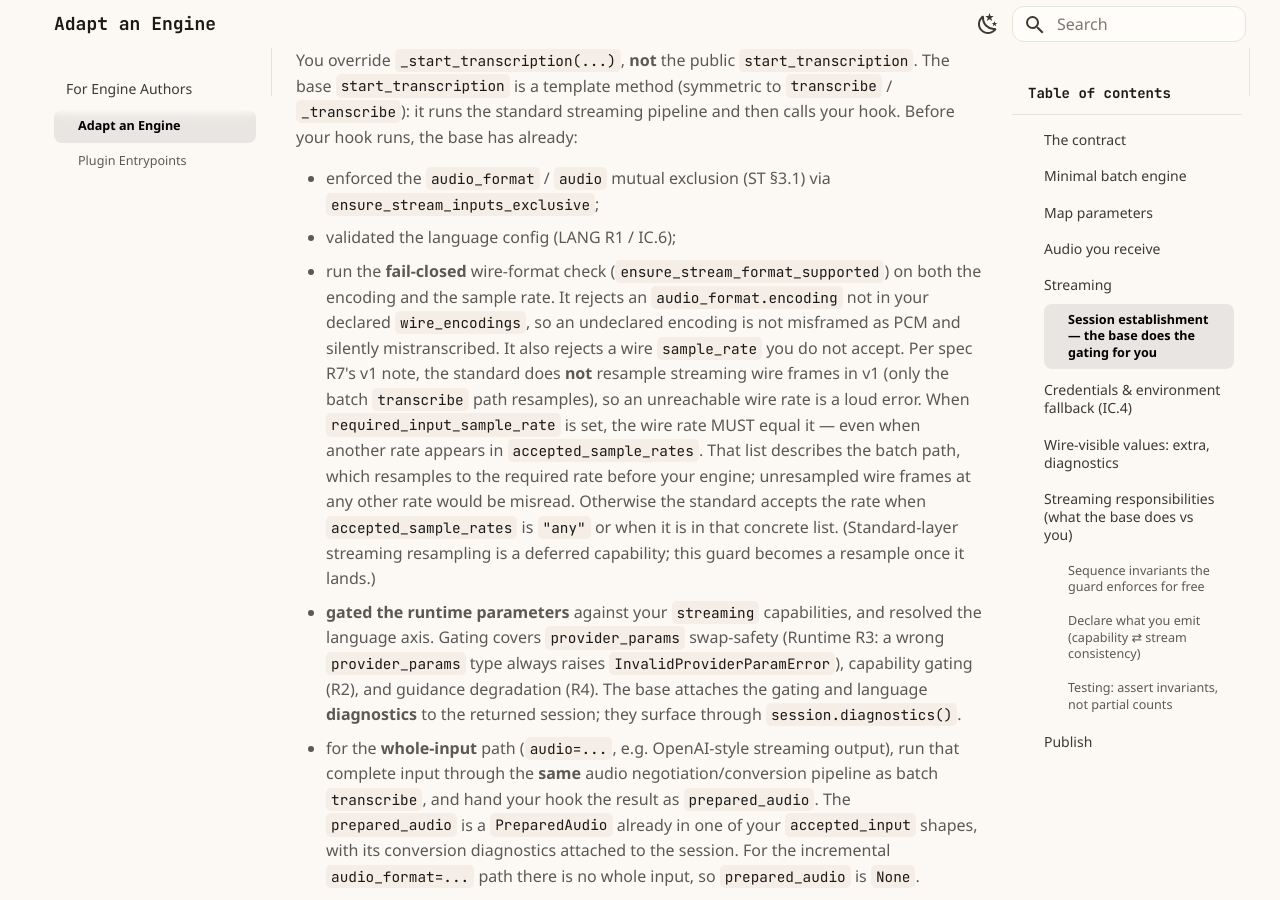
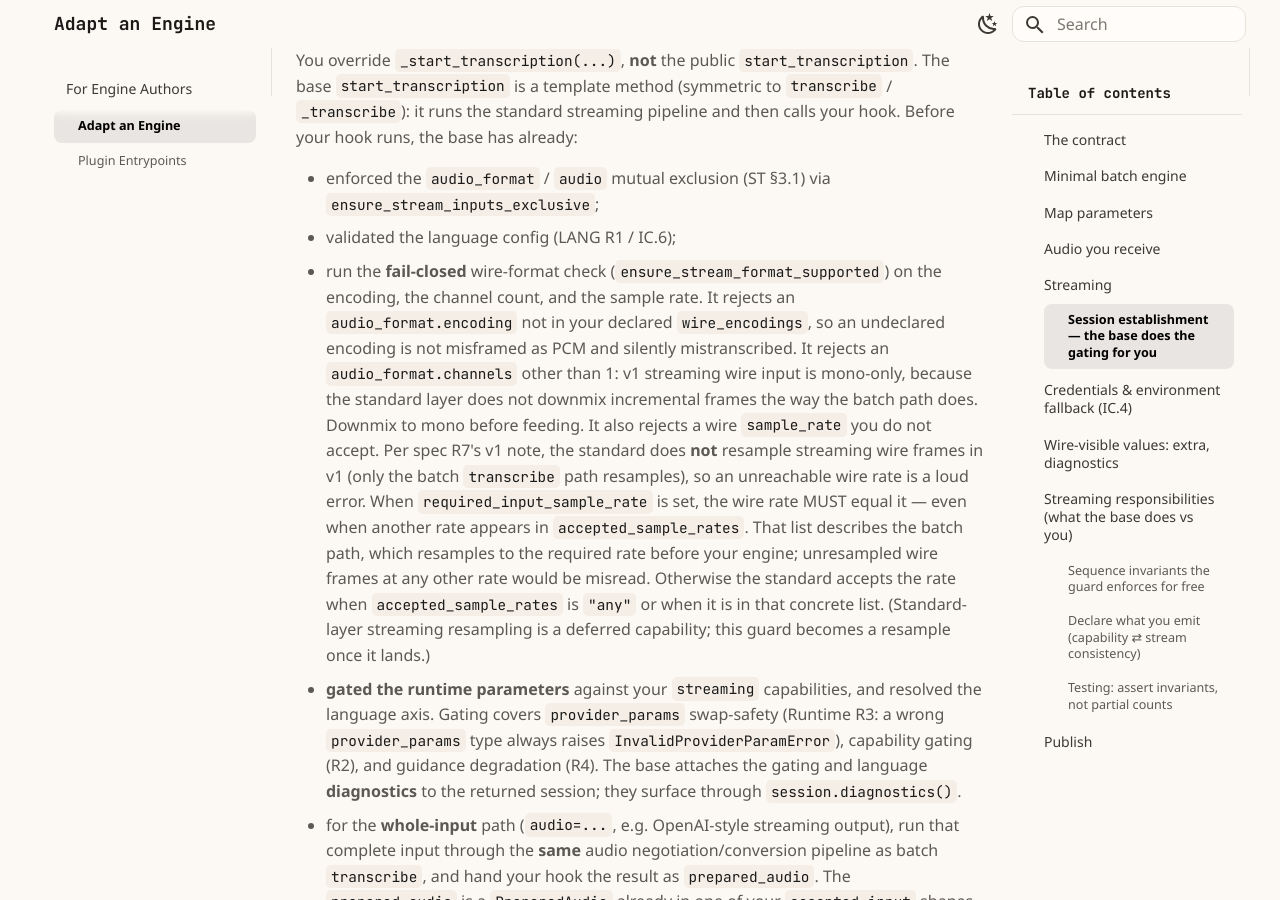
Before and after one commit to standard-voice/standard_asr, an MkDocs documentation site: the page built from docs/for_asr_dev/adapting_engine.md, in a window 1280 px wide and 900 px high, scrolled down 2987 px. Built offline with MkDocs 1.6.1 and Material for MkDocs 9.7.7, drawn with Linux system fonts in a browser that asks for light colours; plug-ins that fetch from the network failed and are left out.

Commit message:
fix: correct a docs inaccuracy and polish consistency flagged by the deep review
The per-block deep verification confirmed the branch is behavior-preserving (the
two de-dup refactors are byte-identical, and no identifier or wire literal
changed). It found one real rewrite-introduced inaccuracy and a few cosmetic
slips:

- quickstart.md: "only WAV files work" was too absolute. Without the [audio]
  extra, MP3/FLAC/OGG still decode through the FFmpeg fallback when ffmpeg is on
  PATH, so the scope is restored.
- adapting_engine.md: the streaming wire-format check also fail-closes on
  channels (v1 wire input is mono-only, no incremental downmix); the bullet now
  says so, alongside the encoding and sample-rate checks.
- properties.py: make the required_input_sample_rate message active, matching
  its now-active sibling.
- loader.py + test_audio_utils.py: use the codebase's one-word "downmix" /
  "upmix" everywhere (the warning rewrite had left neighbors hyphenated).
- test_audio_utils.py: add the missing space in the "[OK]" runner markers.
- pyproject.toml + TERMINOLOGY.md: correct two loose comments (tests are exempt
  from all pydocstyle rules; the DIAG_* pattern uses a past-tense verb).

No behavior change; full suite green at 100% coverage.

```diff
--- a/docs/for_asr_dev/adapting_engine.md
+++ b/docs/for_asr_dev/adapting_engine.md
@@ -125,10 +125,13 @@ calls your hook. Before your hook runs, the base has already:
   `ensure_stream_inputs_exclusive`;
 - validated the language config (LANG R1 / IC.6);
 - run the **fail-closed** wire-format check (`ensure_stream_format_supported`) on
-  both the encoding and the sample rate. It rejects an `audio_format.encoding` not
-  in your declared `wire_encodings`, so an undeclared encoding is not misframed as
-  PCM and silently mistranscribed. It also rejects a wire `sample_rate` you do not
-  accept. Per spec R7's v1 note, the standard does **not** resample streaming wire
+  the encoding, the channel count, and the sample rate. It rejects an
+  `audio_format.encoding` not in your declared `wire_encodings`, so an undeclared
+  encoding is not misframed as PCM and silently mistranscribed. It rejects an
+  `audio_format.channels` other than 1: v1 streaming wire input is mono-only,
+  because the standard layer does not downmix incremental frames the way the batch
+  path does. Downmix to mono before feeding. It also rejects a wire `sample_rate`
+  you do not accept. Per spec R7's v1 note, the standard does **not** resample streaming wire
   frames in v1 (only the batch `transcribe` path resamples), so an unreachable
   wire rate is a loud error. When `required_input_sample_rate` is set, the wire
   rate MUST equal it — even when another rate appears in `accepted_sample_rates`.
--- a/pyproject.toml
+++ b/pyproject.toml
@@ -200,8 +200,9 @@ ignore = ["D105", "D107"]
 convention = "google"
 
 [tool.ruff.lint.per-file-ignores]
-# Two-tier standard: docstring clarity applies to the test prose that exists, but
-# we do not force a docstring onto every test function or fixture.
+# Two-tier standard: tests are exempt from all pydocstyle (D) rules. The clarity
+# tier for test prose is about wording, which the linter does not check; and we do
+# not force a docstring onto every test function or fixture.
 "tests/**" = ["D"]
 # Illustrative sample code under docs/ is not part of the shipped library.
 "docs/**" = ["D"]
```
Also changed, not shown: TERMINOLOGY.md (+1 -1 lines), docs/quickstart.md (+2 -1 lines), 3 other files.
